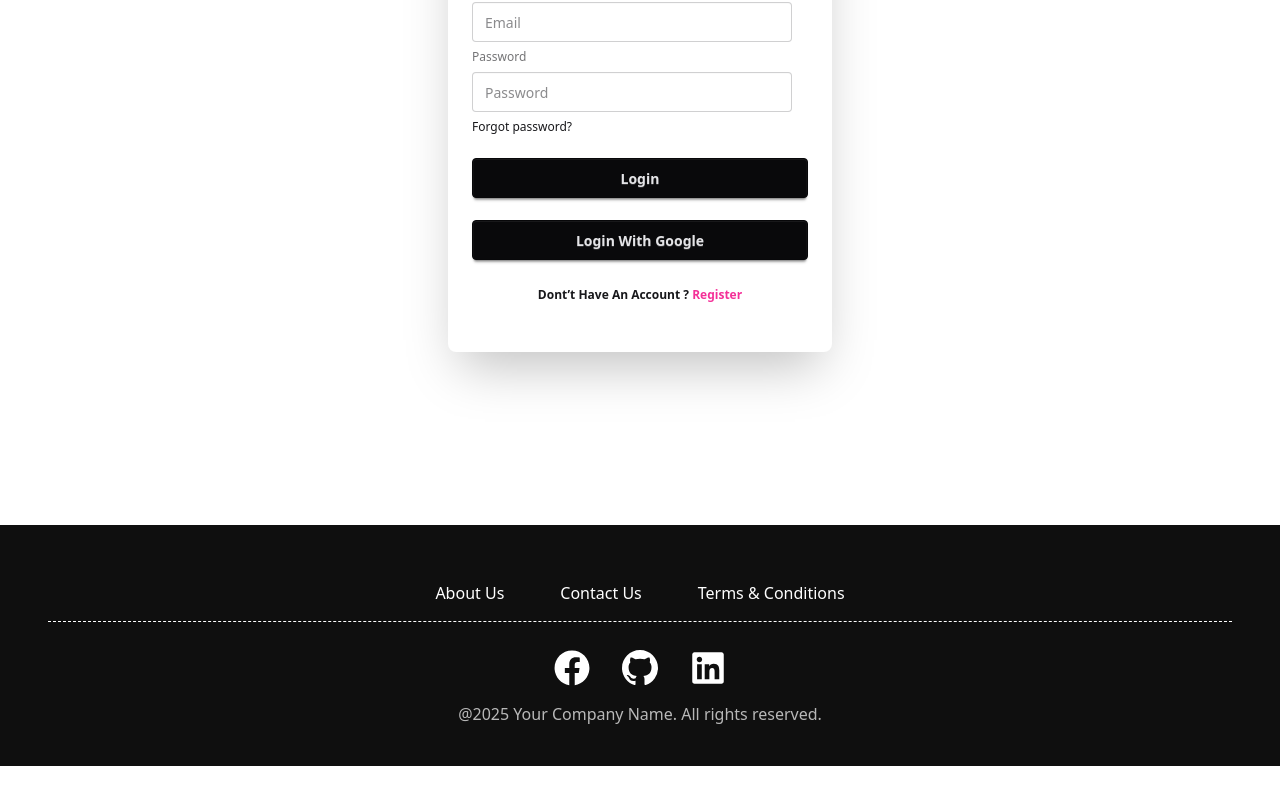
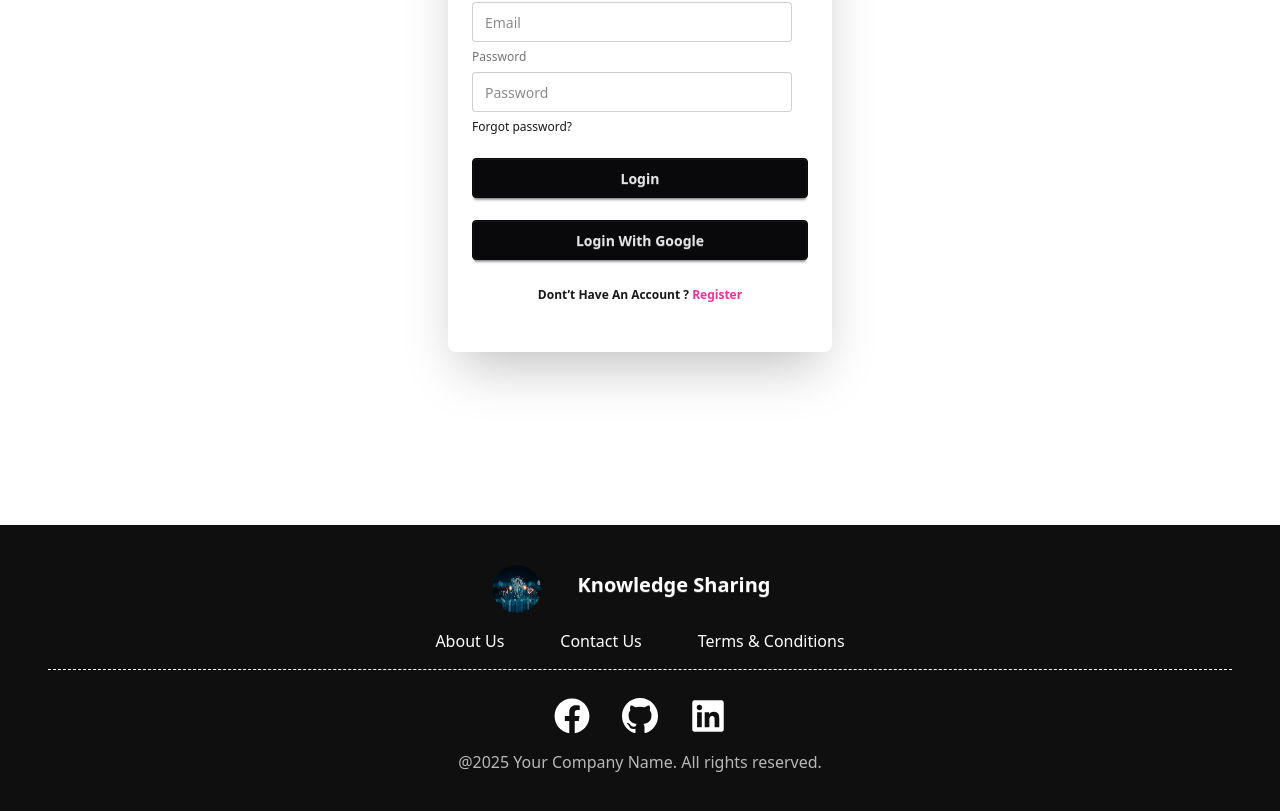
Before and after one commit to Jakia123sultana/knowledge_client_side, a React (Vite) app: page /signIn in a window 1280 px wide. Shown: the part 347-1158 px from the top of the page. Before the commit the page ends 1113 px from the top, so only its background shows below. Built offline with nearby package versions, Linux system fonts and the light colour scheme; no server answers.

Commit message:
added logo at the footer

```diff
--- a/src/Components/Pages/Footer.jsx
+++ b/src/Components/Pages/Footer.jsx
@@ -1,5 +1,5 @@
 import { NavLink } from 'react-router';
-
+import logo from '../../assets/knowledgeSharing.jpg'
 import { FaFacebook } from "react-icons/fa";
 import { BsGithub } from "react-icons/bs";
 import { GiTBrick } from 'react-icons/gi';
@@ -21,9 +21,13 @@ export default function Footer() {
       );
   return (
     <div className='bg-[#0F0F0F] text-white py-10 px-12'>
-     <div>
+     <div >
 
       <div>
+        <div className='flex gap-5 justify-center'>
+          <img src={logo}alt="" className="rounded-full w-12 h-12"/>
+               <a className="btn btn-ghost text-xl">Knowledge Sharing</a>
+        </div>
         <ul className='flex gap-14 justify-center items-center pt-4 pb-4'>
             {links}
         </ul>
```
